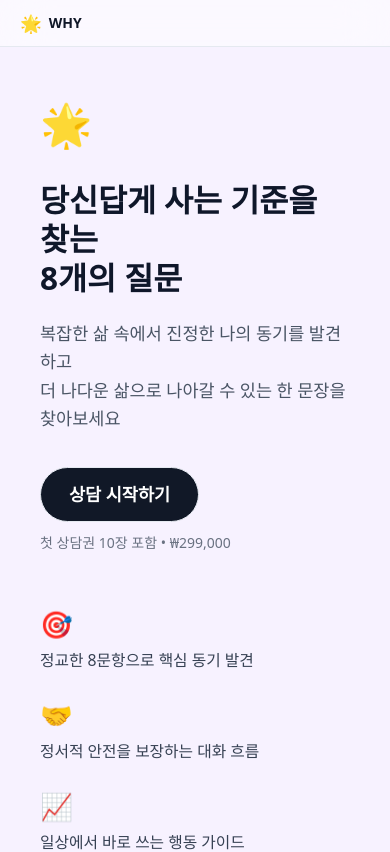
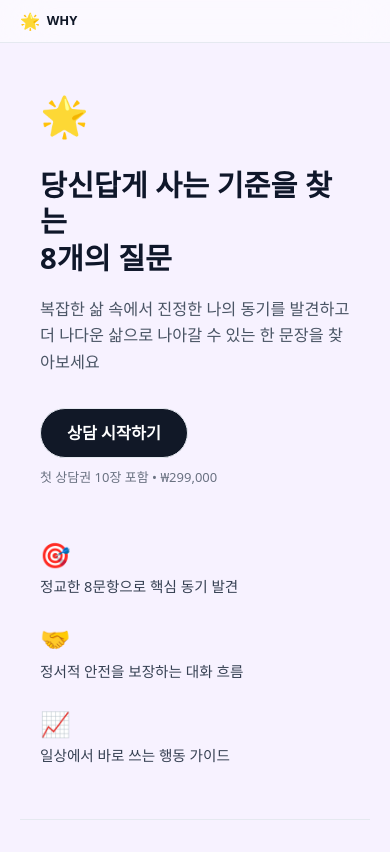
Before and after one commit to terry-U/why-consulting, a Next.js app: page / in a window 390 px wide. Shown: the top 852 px of the page. Built offline with nearby package versions, Linux system fonts and the light colour scheme; no server answers.

Commit message:
feat(responsive): 모바일 폰트 한 단계 축소, iOS 텍스트 입력 확대 방지(16px 유지)

```diff
--- a/src/app/globals.css
+++ b/src/app/globals.css
@@ -127,7 +127,7 @@ body {
 
   @media (max-width: 640px) {
     html {
-      font-size: 14px;
+      font-size: 13px;
     }
   }
 
@@ -141,7 +141,7 @@ body {
 
   @media (max-width: 640px) {
     button, input, textarea, select {
-      font-size: 16px; /* iOS 확대 방지를 위해 16px 유지 */
+      font-size: 16px; /* iOS 확대 방지를 위해 16px 유지 (줌 방지) */
     }
   }
 
--- a/src/components/chat/character-message.tsx
+++ b/src/components/chat/character-message.tsx
@@ -74,7 +74,7 @@ export default function CharacterMessage({
             <span className="text-base shimmer-text">생각하는 중…</span>
           </div>
         ) : (
-          <div className="text-blue-700 leading-relaxed whitespace-pre-wrap font-medium text-lg sm:text-xl">
+          <div className="text-blue-700 leading-relaxed whitespace-pre-wrap font-medium text-sm sm:text-base">
             <HighlightedMessage content={displayedText} />
             {showTypingEffect && !isComplete && (
               <span className="inline-block w-2 h-6 bg-blue-300 ml-1 animate-pulse"></span>
@@ -100,7 +100,7 @@ export function UserMessage({ message, timestamp }: UserMessageProps) {
     <div className="flex items-start mb-10 justify-end">
       <div className="max-w-[85%]">
         <div className="mb-2 text-sm text-purple-700/80 font-medium text-right">나</div>
-        <div className="text-gray-900 leading-relaxed whitespace-pre-wrap text-base sm:text-lg text-right">
+        <div className="text-gray-900 leading-relaxed whitespace-pre-wrap text-sm sm:text-base text-right">
           {message}
         </div>
         {timestamp && (
```
